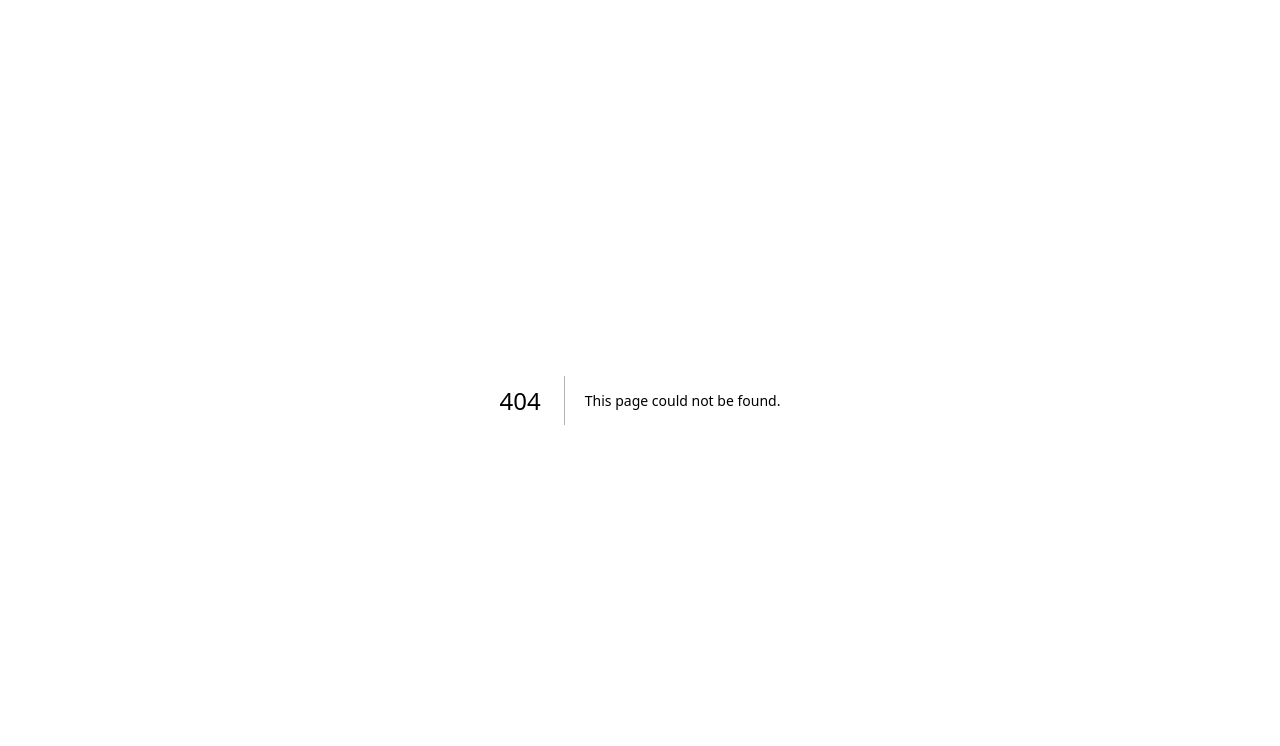
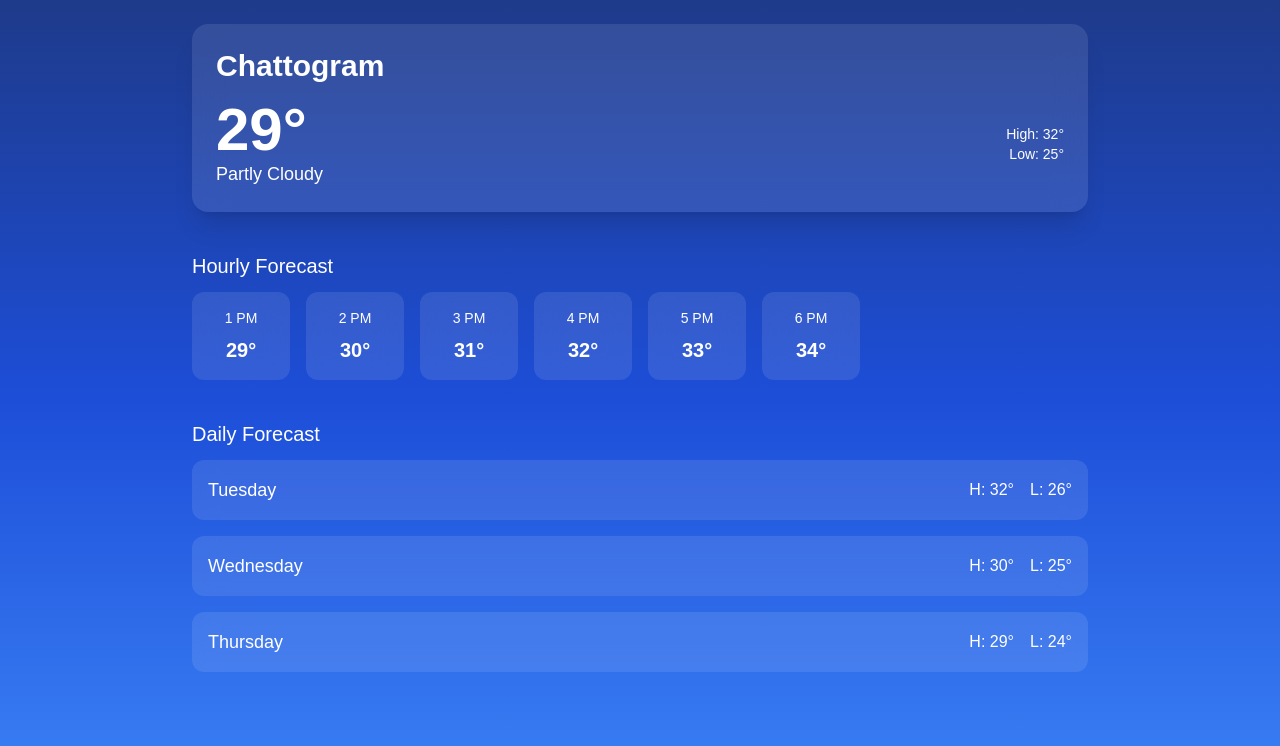
Before and after one commit to Samina404/Dont_worry, a Next.js app: page /weather in a window 1280 px wide. Before the commit this address had no page. Shown: the top 746 px of the page. Built offline with nearby package versions, Linux system fonts and the light colour scheme.

Commit message:
weather added

```diff
--- /dev/null
+++ b/app/api/proxy/openweather-current/route.ts
@@ -0,0 +1,25 @@
+import { NextResponse } from "next/server";
+
+export async function GET(req: Request) {
+  const url = new URL(req.url);
+  const q = url.searchParams.get("q");
+  const lat = url.searchParams.get("lat");
+  const lon = url.searchParams.get("lon");
+  const appid = process.env.NEXT_PUBLIC_WEATHER_KEY;
+
+  if (!appid)
+    return NextResponse.json({ error: "Weather API key missing" }, { status: 500 });
+
+  let apiUrl = `https://api.openweathermap.org/data/2.5/weather?appid=${appid}&units=metric`;
+
+  if (q) apiUrl += `&q=${q}`;
+  if (lat && lon) apiUrl += `&lat=${lat}&lon=${lon}`;
+
+  try {
+    const res = await fetch(apiUrl);
+    const data = await res.json();
+    return NextResponse.json(data);
+  } catch (e) {
+    return NextResponse.json({ error: "Failed to fetch weather" }, { status: 500 });
+  }
+}
--- /dev/null
+++ b/app/api/proxy/openweather-forecast/route.ts
@@ -0,0 +1,25 @@
+import { NextResponse } from "next/server";
+
+export async function GET(req: Request) {
+  const url = new URL(req.url);
+  const q = url.searchParams.get("q");
+  const lat = url.searchParams.get("lat");
+  const lon = url.searchParams.get("lon");
+  const appid = process.env.NEXT_PUBLIC_WEATHER_KEY;
+
+  if (!appid)
+    return NextResponse.json({ error: "Weather API key missing" }, { status: 500 });
+
+  let apiUrl = `https://api.openweathermap.org/data/2.5/forecast?appid=${appid}&units=metric`;
+
+  if (q) apiUrl += `&q=${q}`;
+  if (lat && lon) apiUrl += `&lat=${lat}&lon=${lon}`;
+
+  try {
+    const res = await fetch(apiUrl);
+    const data = await res.json();
+    return NextResponse.json(data);
+  } catch (e) {
+    return NextResponse.json({ error: "Failed to fetch forecast" }, { status: 500 });
+  }
+}
--- a/app/movies/page.tsx
+++ b/app/movies/page.tsx
@@ -152,7 +152,7 @@ export default function MoodMoviesPage() {
               <div className="w-full h-72 bg-[#1a0f1f]" />
             )}
 
-            <div className="p-5">
+            <div className="p-3">
               <h2 className="text-xl font-semibold">{movies[0].title}</h2>
               <p className="text-gray-300 mt-2 line-clamp-3">
                 {movies[0].overview}
--- /dev/null
+++ b/app/weather/ForecastCard.tsx
@@ -0,0 +1,19 @@
+export default function ForecastCard({
+  day,
+  high,
+  low,
+}: {
+  day: string;
+  high: number;
+  low: number;
+}) {
+  return (
+    <div className="flex justify-between items-center p-4 rounded-xl bg-white/10 backdrop-blur-md">
+      <p className="text-lg">{day}</p>
+      <div className="flex gap-4">
+        <p>H: {high}°</p>
+        <p>L: {low}°</p>
+      </div>
+    </div>
+  );
+}
--- /dev/null
+++ b/app/weather/HourlyCard.tsx
@@ -0,0 +1,14 @@
+export default function HourlyCard({
+  time,
+  temp,
+}: {
+  time: string;
+  temp: number;
+}) {
+  return (
+    <div className="p-4 rounded-xl bg-white/10 backdrop-blur-md text-center">
+      <p className="mb-2 text-sm">{time}</p>
+      <p className="text-xl font-semibold">{temp}°</p>
+    </div>
+  );
+}
--- /dev/null
+++ b/app/weather/WeatherCard.tsx
@@ -0,0 +1,31 @@
+export default function WeatherCard({
+  city,
+  temperature,
+  description,
+  high,
+  low,
+}: {
+  city: string;
+  temperature: number;
+  description: string;
+  high: number;
+  low: number;
+}) {
+  return (
+    <div className="p-6 rounded-2xl bg-white/10 backdrop-blur-lg shadow-xl">
+      <h1 className="text-3xl font-semibold">{city}</h1>
+
+      <div className="flex items-center justify-between mt-4">
+        <div>
+          <p className="text-6xl font-bold">{temperature}°</p>
+          <p className="text-lg">{description}</p>
+        </div>
+
+        <div className="text-right text-sm">
+          <p>High: {high}°</p>
+          <p>Low: {low}°</p>
+        </div>
+      </div>
+    </div>
+  );
+}
--- /dev/null
+++ b/app/weather/page.tsx
@@ -0,0 +1,44 @@
+"use client";
+
+import WeatherCard from "./WeatherCard";
+import HourlyCard from "../weather/HourlyCard";
+import ForecastCard from "../weather/ForecastCard";
+
+export default function WeatherPage() {
+  return (
+    <div className="min-h-screen bg-gradient-to-b from-blue-900 via-blue-700 to-blue-500 text-white p-6">
+      <div className="max-w-4xl mx-auto space-y-10">
+
+        {/* Main Weather Card */}
+        <WeatherCard
+          city="Chattogram"
+          temperature={29}
+          description="Partly Cloudy"
+          high={32}
+          low={25}
+        />
+
+        {/* Hourly Forecast */}
+        <div>
+          <h2 className="text-xl mb-3">Hourly Forecast</h2>
+          <div className="grid grid-cols-3 sm:grid-cols-6 md:grid-cols-8 gap-4">
+            {["1 PM", "2 PM", "3 PM", "4 PM", "5 PM", "6 PM"].map((time, i) => (
+              <HourlyCard key={i} time={time} temp={29 + i} />
+            ))}
+          </div>
+        </div>
+
+        {/* Weekly Forecast */}
+        <div>
+          <h2 className="text-xl mb-3">Daily Forecast</h2>
+          <div className="space-y-4">
+            <ForecastCard day="Tuesday" high={32} low={26} />
+            <ForecastCard day="Wednesday" high={30} low={25} />
+            <ForecastCard day="Thursday" high={29} low={24} />
+          </div>
+        </div>
+
+      </div>
+    </div>
+  );
+}
--- a/package.json
+++ b/package.json
@@ -10,11 +10,13 @@
   },
   "dependencies": {
     "@supabase/supabase-js": "^2.81.1",
+    "chart.js": "^4.5.1",
     "framer-motion": "^12.23.24",
     "lottie-react": "^2.4.1",
     "lucide-react": "^0.553.0",
     "next": "16.0.1",
     "react": "19.2.0",
+    "react-chartjs-2": "^5.3.1",
     "react-dom": "19.2.0",
     "react-icons": "^5.5.0"
   },
```
Also changed, not shown: 1 other file (tests, documents, lock files or other folders).
